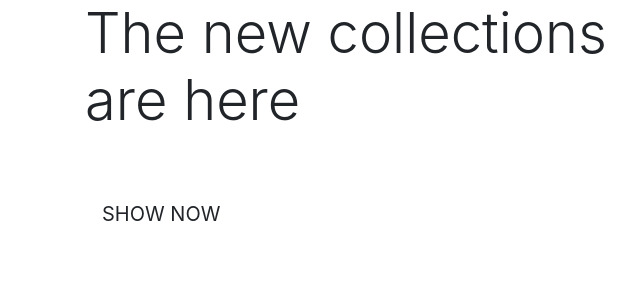
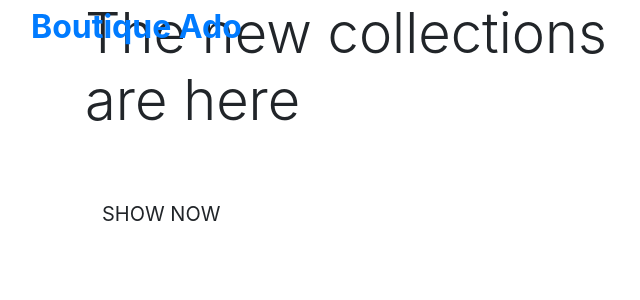
Before and after one commit to Henriqueperoni/boutique-ado, a Django app: template boutique_ado/home/templates/home/index.html in a window 1280 px wide. Shown: the top 300 px of the page, without its empty margins (0-640 px from the left). Run offline with Django 3.2, Linux system fonts and the light colour scheme; the template is opened without the code that fills it, so the values that code supplies are empty; parts of the project's set-up code (start-up, migrations or seed data) failed here and were passed over; some libraries are stand-ins or nearby versions.

Commit message:
Add main page header

```diff
--- a/templates/base.html
+++ b/templates/base.html
@@ -31,7 +31,17 @@
     <title>Boutique Ado{% block extra_tile %}{% endblock %}</title>
   </head>
   <body>
-    <header class="container-fluid fixed-top" ></header>
+    <header class="container-fluid fixed-top" >
+        <div class="row">
+            <div class="col-12 col-lg-4 my-auto py-1 py-lg-0 text-center text-lg-left">
+                <a href="{% url 'home' %}" class="nav-link main-logo-link">
+                    <h2 class="logo-font text-black my-0"><strong>Boutique Ado</strong></h2>
+                </a>
+            </div>
+            <div class="col-12 col-lg-4 my-auto py-1 py-lg-0"></div>
+            <div class="col-12 col-lg-4 my-auto py-1 py-lg-0"></div>
+        </div>
+    </header>
 
     {% if messager %}
     <div class="message-container"></div>
```
